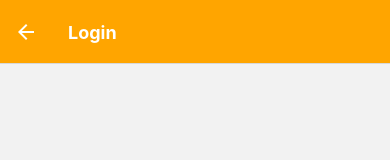
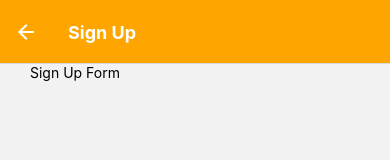
Before and after one commit to azan-rasheed-khan/alkaram-react-native, a React Native app: screen /SignUp in a window 390 px wide. Shown: the top 160 px of the page. Built offline with nearby package versions, Linux system fonts and the light colour scheme.

Commit message:
title fixed for signup

```diff
--- a/App.js
+++ b/App.js
@@ -79,7 +79,7 @@ const App = () => {
         <Stack.Screen name='Header' component={Header} />
         <Stack.Screen name='Details' component={DetailsScreen} />
         <Stack.Screen name='Login' component={LoginScreen}/>
-        <Stack.Screen name='SignUp' component={SignUp} />
+        <Stack.Screen name='SignUp' component={SignUp} options={{title : 'Sign Up'}}/>
       </Stack.Navigator>
     </NavigationContainer>
   )
--- a/src/modules/SignUp/SignUp.js
+++ b/src/modules/SignUp/SignUp.js
@@ -1,4 +1,4 @@
-import { KeyboardAvoidingView, ScrollView, StyleSheet } from "react-native"
+import { KeyboardAvoidingView, ScrollView, StyleSheet, Text, View } from "react-native"
 import React, { useState } from "react"
 
 
@@ -14,6 +14,11 @@ const SignUp = () => {
             keyboardVerticalOffset={64}
         >
             <ScrollView style={styles.signUpParent}>
+                <View>
+                    <Text>
+                        Sign Up Form
+                    </Text>
+                </View>
 
             </ScrollView>
         </KeyboardAvoidingView>
```
